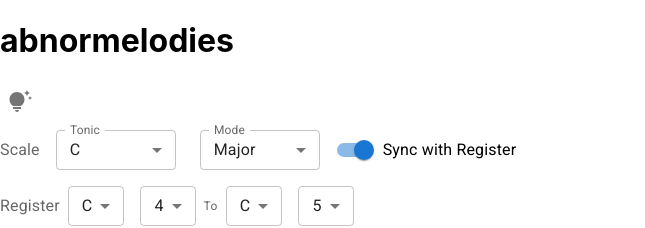
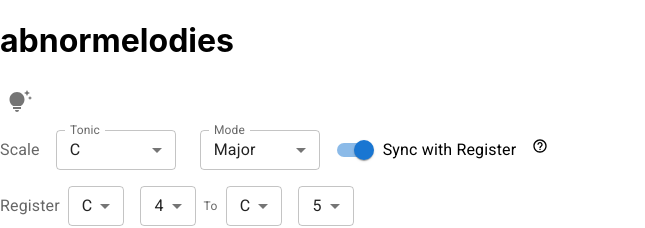
Before and after one commit to technikka/Abnormelodies_UI, a React (Create React App) app: page / in a window 1280 px wide. Shown: the top 228 px of the page, without its empty margins (0-645 px from the left). Built offline with nearby package versions, Linux system fonts and the light colour scheme.

Commit message:
add tool tips and changed existing tool tip icons

```diff
--- a/src/components/FormPitch.js
+++ b/src/components/FormPitch.js
@@ -1,6 +1,7 @@
 import uniqid from "uniqid";
 import FormPitchRegister from "./FormPitchRegister";
 import { minorTonics, majorTonics } from "../Data";
+import HelpOutlineIcon from '@mui/icons-material/HelpOutline';
 import {
   Grid,
   FormControl,
@@ -10,6 +11,7 @@ import {
   Switch,
   FormControlLabel,
   FormLabel,
+  Tooltip
 } from "@mui/material";
 
 const FormPitch = (props) => {
@@ -92,6 +94,9 @@ const FormPitch = (props) => {
             checked={props.syncTonics}
             onChange={props.handleSyncTonicsChange}
           />
+          <Tooltip title="When active: register selection changes to match the tonic you select here. You can still change the register notes, but they'll sync with the key tonic again if you change it." placement="top-start" disableInteractive arrow>
+            <HelpOutlineIcon fontSize="30px" />
+          </Tooltip>
         </Grid>
       </Grid>
 
--- a/src/components/FormRules.js
+++ b/src/components/FormRules.js
@@ -1,4 +1,3 @@
-import QuestionMarkIcon from "@mui/icons-material/QuestionMark";
 import HelpOutlineIcon from '@mui/icons-material/HelpOutline';
 import {
   Grid,
@@ -39,7 +38,6 @@ const FormRules = (props) => {
               disableInteractive
               arrow
             >
-              {/* <QuestionMarkIcon fontSize="30px" /> */}
               <HelpOutlineIcon fontSize="36px" />
             </Tooltip>
           </FormGroup>
--- a/src/components/MelodyAudio.js
+++ b/src/components/MelodyAudio.js
@@ -4,7 +4,7 @@ import MelodyAudioTempo from "./MelodyAudioTempo";
 import PlayArrowIcon from '@mui/icons-material/PlayArrow';
 import StopIcon from '@mui/icons-material/Stop';
 import ReplayIcon from '@mui/icons-material/Replay';
-import QuestionMarkIcon from '@mui/icons-material/QuestionMark';
+import HelpOutlineIcon from '@mui/icons-material/HelpOutline';
 import {
   FormControlLabel,
   Switch,
@@ -113,7 +113,7 @@ const MelodyAudio = (props) => {
             onChange={handleAutoPlayChange}  />
           } label="Auto Play"/>
           <Tooltip title="When on: new melodies will start playing without the need to click play." placement="top-start" disableInteractive arrow>
-            <QuestionMarkIcon fontSize="30px" />
+            <HelpOutlineIcon fontSize="30px" />
           </Tooltip>
       </Grid>
 
--- a/src/components/MelodyAudioTempo.js
+++ b/src/components/MelodyAudioTempo.js
@@ -1,4 +1,4 @@
-import QuestionMarkIcon from '@mui/icons-material/QuestionMark';
+import HelpOutlineIcon from '@mui/icons-material/HelpOutline';
 import {
   Slider,
   FormLabel,
@@ -24,7 +24,7 @@ const MelodyAudioTempo = (props) => {
         <Grid item>
           <FormLabel>Tempo</FormLabel>
           <Tooltip title="Change the speed of playback. Restart melody if playing to hear change." placement="top-end" disableInteractive arrow>
-            <QuestionMarkIcon fontSize="30px"/>
+            <HelpOutlineIcon fontSize="30px"/>
           </Tooltip>
         </Grid>
 
```
